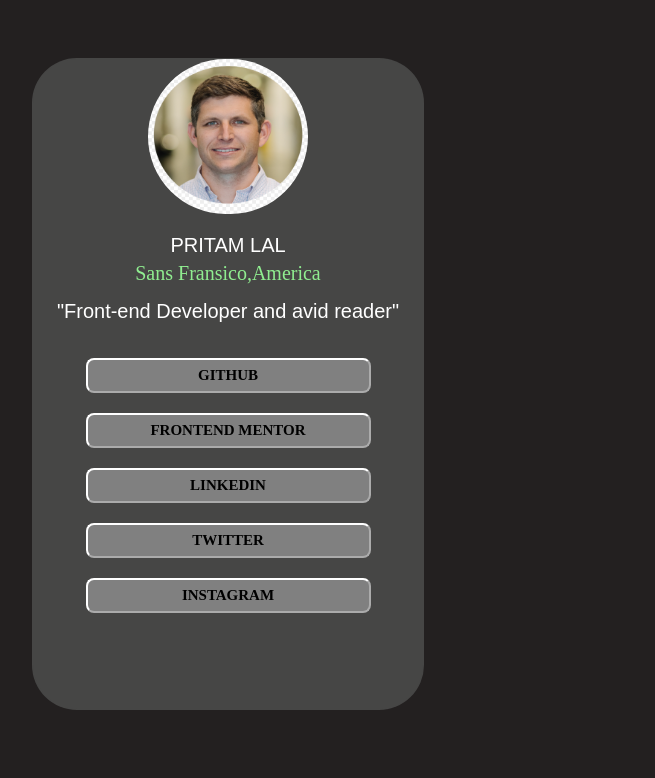
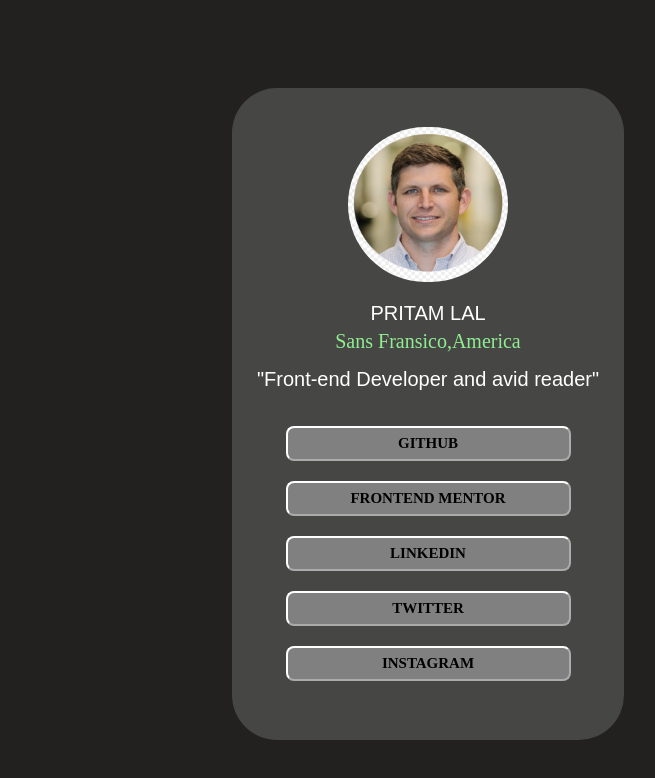
Before and after one commit to Pritamlal/FrontEnd-Mentor-1, a plain HTML site: page index.html in a window 1280 px wide. Shown: the whole page, without its empty margins (376-1031 px from the left). Drawn offline with Linux system fonts and the light colour scheme.

Commit message:
Update style.css

```diff
--- a/style.css
+++ b/style.css
@@ -5,10 +5,11 @@ body{
 }
 
 .all{
-    display:flex;
+      display:flex;
     flex-direction: column;
-    margin-left:400px;
-    margin-top: 50px;
+    justify-content: center;
+    margin-left:600px;
+   margin-top: 80px;
     align-items: center;
     width:390px;
     height:650px;
```
